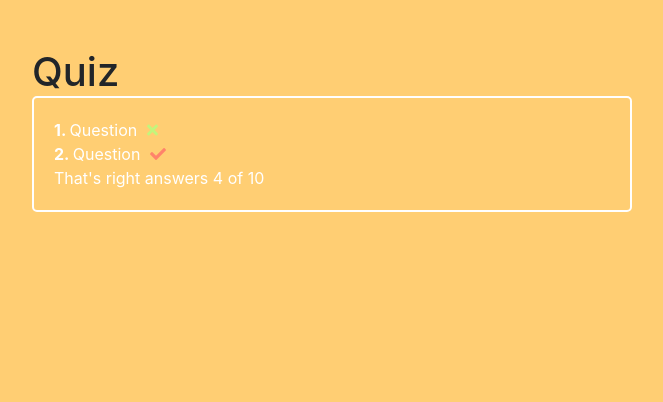
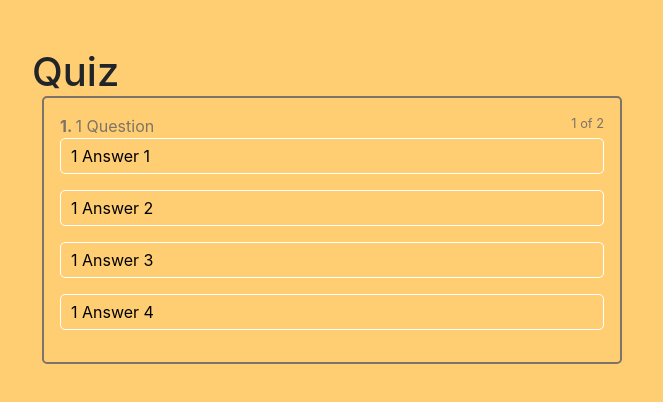
Before and after one commit to Assylzhan91/test-eExam, a React (Create React App) app: page / in a window 1280 px wide. Shown: the top 402 px of the page, without its empty margins (308-971 px from the left). Built offline with nearby package versions, Linux system fonts and the light colour scheme.

Commit message:
part-06 lesson-12

```diff
--- a/src/components/ActiveQuiz/AnswersList/index.js
+++ b/src/components/ActiveQuiz/AnswersList/index.js
@@ -13,8 +13,10 @@ const AnswersList = props => {
           onAnswerClickHandler={props.onAnswerClickHandler}
           state={props.state ? props.state[answer.id] : null}
         />
+
       })}
     </ul>
+
   )
 }
 
--- a/src/components/Finished/index.js
+++ b/src/components/Finished/index.js
@@ -4,26 +4,42 @@ import {FontAwesomeIcon} from "@fortawesome/react-fontawesome"
 import {faTimes} from "@fortawesome/free-solid-svg-icons"
 import {faCheck} from "@fortawesome/free-solid-svg-icons"
 
-const Finished = props => {
+const Finished = ({quiz, results, onRetry}) => {
+  let successCount = Object.keys(results).reduce(((total, key)=>{
+
+    if(results[key] === 'success'){
+      total++
+
+    }
+    return total
+  }), 0)
+
   return (
     <div className={styles.finished}>
       <ul>
-        <li className={styles.item}>
-          <strong>1. </strong>
-          Question
-          <FontAwesomeIcon icon={faTimes} className="success"/>
-        </li>
+        {
+          quiz.map((quizItem, index)=>{
+            let cls = [results[quizItem.id] === 'error' ? 'error' : 'success']
 
-        <li className={styles.item}>
-          <strong>2. </strong>
-          Question
-          <FontAwesomeIcon icon={faCheck}  className="error"/>
-        </li>
+            return(
+              <li key={index} className={styles.item}>
+                <strong>{index + 1 }. </strong>
+                {quizItem.question}
+                <FontAwesomeIcon
+                  icon={results[quizItem.id] === 'error' ? faTimes : faCheck }
+                  className={cls.join('')}
+                />
+              </li>
+            )
+          })
+        }
       </ul>
 
-      <p>That's right answers 4 of 10</p>
+      <p>That's right answers {successCount} of {quiz.length}</p>
       <div>
-
+        <button onClick={onRetry}>
+          Try again
+        </button>
       </div>
     </div>
   )
--- a/src/containers/Quiz/index.js
+++ b/src/containers/Quiz/index.js
@@ -8,19 +8,30 @@ class Quiz extends Component {
     quiz: getData(),
     activeQuestion: 0,
     answerState: null,
-    isFnished: true
+    isFnished: false,
+    results: {}
   }
   onAnswerClickHandler = (id)=>{
+    let question = this.state.quiz[this.state.activeQuestion]
+    let results = this.state.results
+    let success = 'success'
+    let error = 'error'
+
     if(this.state.answerState){
       const key = Object.keys(this.state.answerState)[0]
-      if(this.state.answerState[key]=== 'success'){
+      if(this.state.answerState[key]=== success){
         return
       }
     }
-    let question = this.state.quiz[this.state.activeQuestion]
+
     if(id === question.rightAnswers ){
+      if(!results[question.id]){
+        console.log(!results[question.id])
+        results[question.id] = success
+      }
       this.setState({
-        answerState: {[question.rightAnswers]: 'success'}
+        answerState: {[id]: success},
+        results
       })
 
        let timer = window.setTimeout(()=>{
@@ -35,15 +46,26 @@ class Quiz extends Component {
            })
          }
          window.clearTimeout(timer)
-       }, 1000)
+       }, 10)
     }else{
+      results[question.id] = error
       this.setState({
-        answerState: {[id]: 'error'}
+        answerState: {[id]: error},
+        results
       })
     }
 
   }
 
+
+  onRetryHandler = ()=>{
+    this.setState({
+      isFnished: false,
+      activeQuestion: 0,
+      results: {},
+      answerState: null
+    })
+  }
 
   isFinishedQuiz = ()=>{
     return this.state.activeQuestion + 1 === this.state.quiz.length
@@ -56,7 +78,9 @@ class Quiz extends Component {
           {
             this.state.isFnished
               ? <Finished
-
+                  results={this.state.results}
+                  quiz={this.state.quiz}
+                  onRetry ={this.onRetryHandler}
                 />
               : <ActiveQuiz
                   answers={this.state.quiz[this.state.activeQuestion].answers}
@@ -81,7 +105,7 @@ function getData() {
   return [
     {
       id: 1,
-      question: "1 Question 1",
+      question: "1 Question",
       rightAnswers: 2,
       answers: [
         {text: '1 Answer 1', id: 1},
@@ -93,7 +117,7 @@ function getData() {
 
     {
       id: 2,
-      question: "2 Question 2",
+      question: "2 Question",
       rightAnswers: 3,
       answers: [
         {text: '2 Answer 1', id: 1},
```
